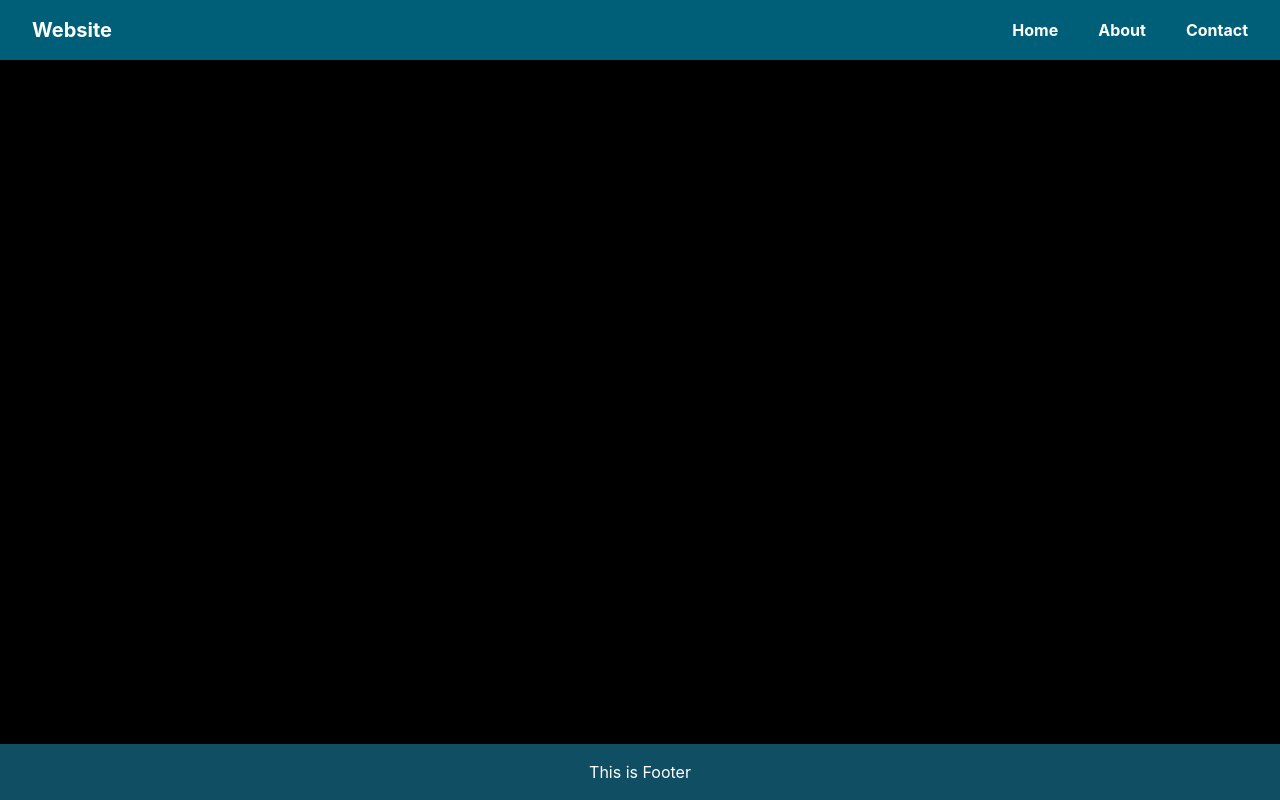
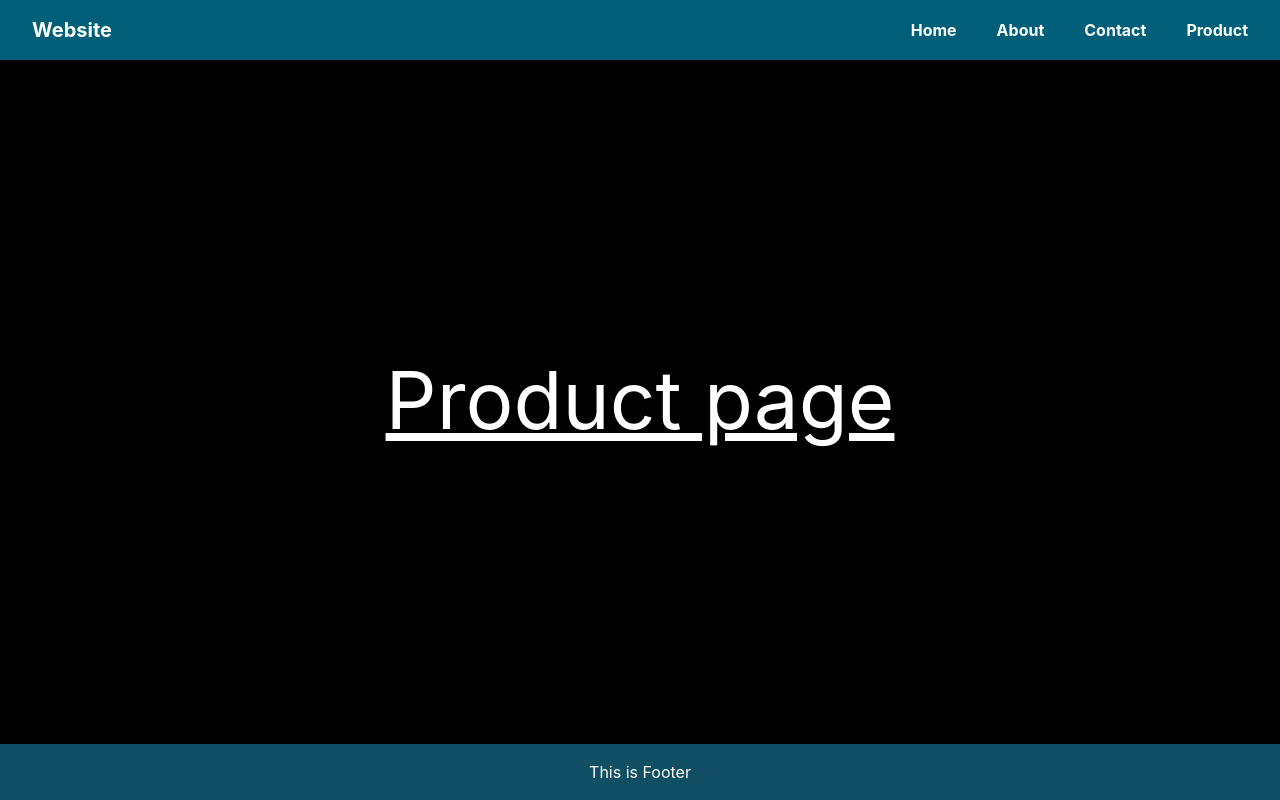
Before and after one commit to PiyushMishraX/ReactJS, a React (Vite) app in the folder routing-advanced-19/: page /product in a window 1280 px wide. Built offline with nearby package versions, Linux system fonts and the light colour scheme.

Commit message:
not found page

```diff
--- a/routing-advanced-19/src/App.jsx
+++ b/routing-advanced-19/src/App.jsx
@@ -5,6 +5,8 @@ import Navbar from "./components/Navbar";
 import Home from "./pages/Home";
 import About from "./pages/About";
 import { Route , Routes } from "react-router-dom";
+import Product from "./pages/Product";
+import NotFound from "./pages/NotFound";
 
 const App = () => {
   return (
@@ -13,6 +15,10 @@ const App = () => {
       {/* <About /> */}
       <Routes>
         <Route path="/" element={<Home />} />
+        <Route path="/about" element={<About />} />
+        <Route path="/product" element={<Product />} />
+
+        <Route path="*" element={<NotFound/>}/>
       </Routes>
       <Footer />
     </div>
--- a/routing-advanced-19/src/components/Navbar.jsx
+++ b/routing-advanced-19/src/components/Navbar.jsx
@@ -8,6 +8,7 @@ const Navbar = () => {
         <a className='text-medium font-bold ' href="/">Home</a>
         <a className='text-medium font-bold ' href="/about">About</a>
         <a className='text-medium font-bold ' href="/contact">Contact</a>
+        <a className='text-medium font-bold ' href="/product">Product</a>
       </div>
     </div>
   )
--- a/routing-advanced-19/src/index.css
+++ b/routing-advanced-19/src/index.css
@@ -8,5 +8,6 @@ h1{
     transform: translate(-50%,-50%);
     text-decoration: underline;
     font-weight: 600px;
+    white-space: nowrap;
 
 }
--- /dev/null
+++ b/routing-advanced-19/src/pages/NotFound.jsx
@@ -0,0 +1,11 @@
+import React from 'react'
+
+const NotFound = () => {
+  return (
+    <div>
+        <h1 className=' bg-red-600 text-3xl '>404 | Page Not Found</h1>
+    </div>
+  )
+}
+
+export default NotFound
```
